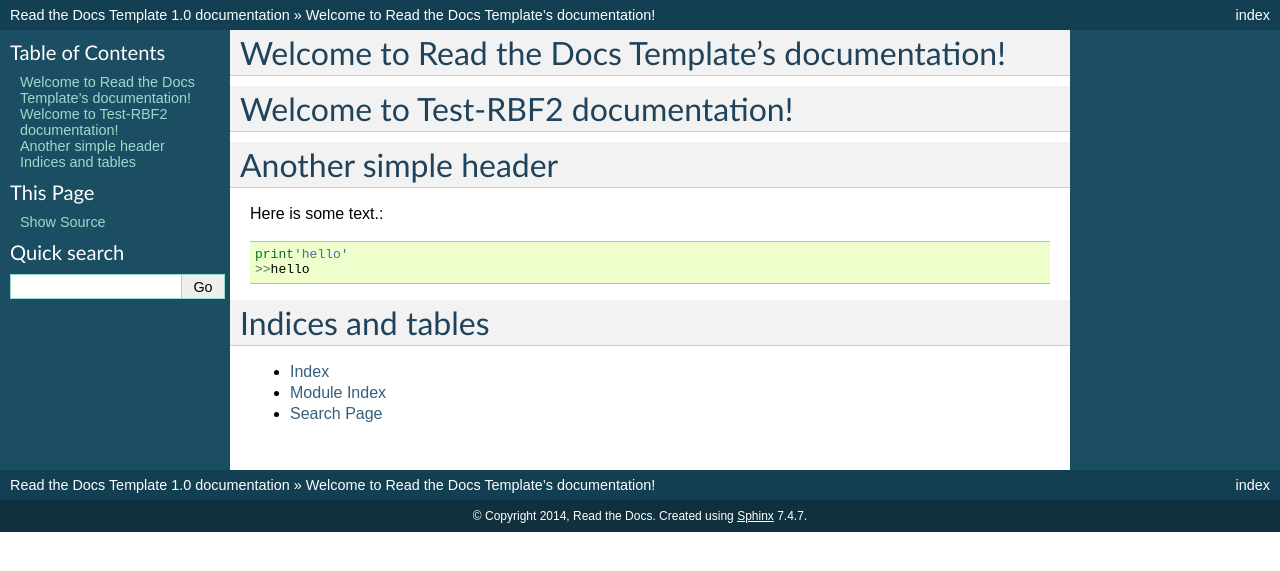
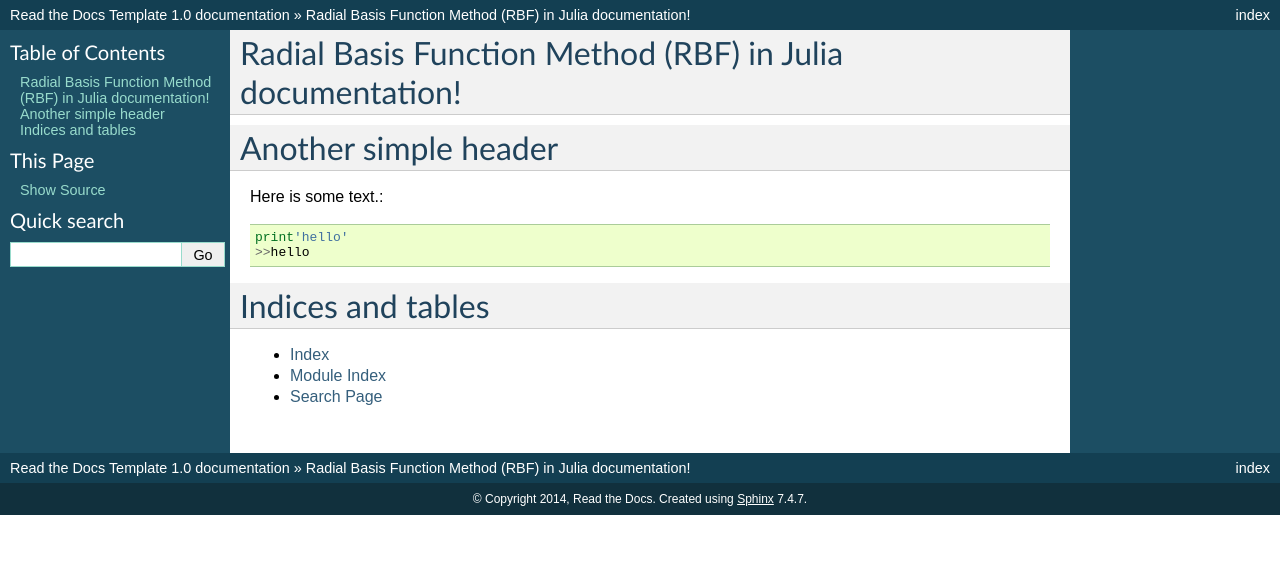
Before and after one commit to nldissan/RBF-Documentation---Julia, a Sphinx documentation site: the page built from docs/index.rst, in a window 1280 px wide. Shown: the top 571 px of the page. Built offline with Sphinx 7.4.7, drawn with Linux system fonts in a browser that asks for light colours; pages that are not in the unit, such as notebooks, are missing from menus.

Commit message:
Update index.rst

```diff
--- a/docs/index.rst
+++ b/docs/index.rst
@@ -3,10 +3,8 @@
    You can adapt this file completely to your liking, but it should at least
    contain the root `toctree` directive.
 
-Welcome to Read the Docs Template's documentation!
+Radial Basis Function Method (RBF) in Julia documentation!
 ==================================================
-Welcome to Test-RBF2 documentation!
-====================================
 
 Another simple header
 =====================
```
